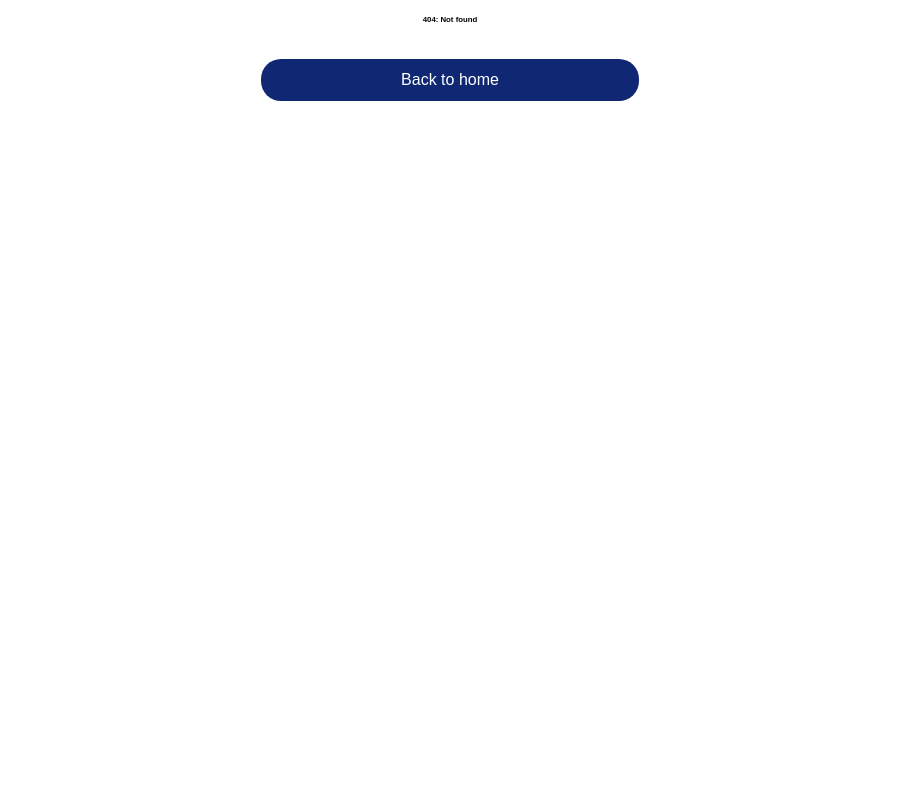
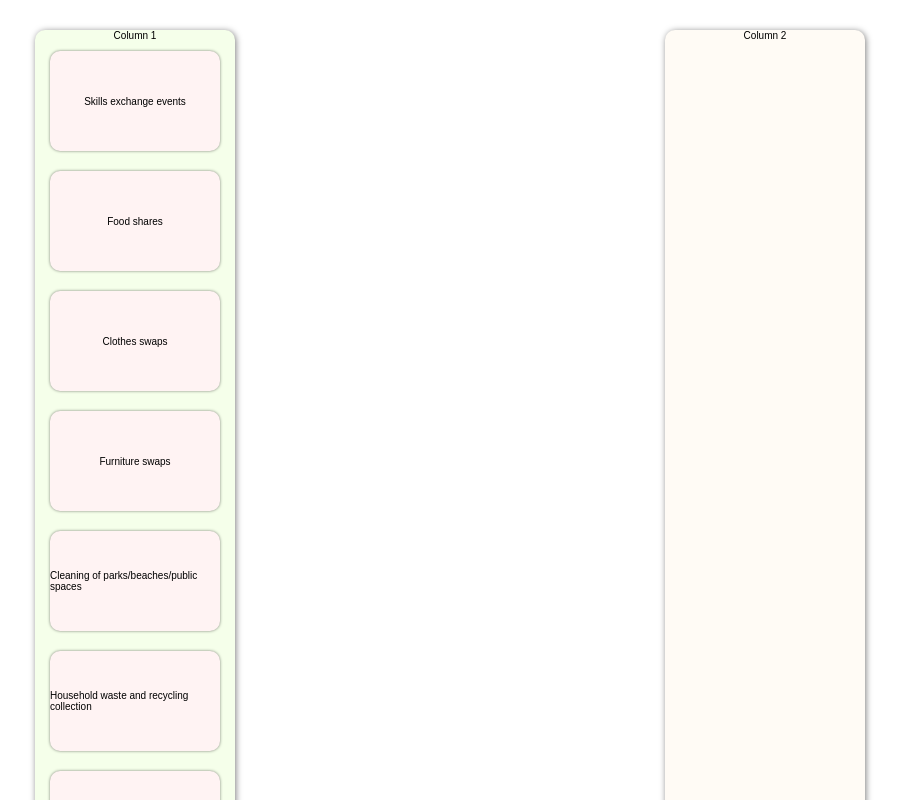
Before and after one commit to DanielaGordas/ppl-plan, a React (Create React App) app in the folder client/: page /circulareconomy in a window 1280 px wide. Before the commit this address had no page. Shown: the top 800 px of the page, without its empty margins (190-1091 px from the left). Built offline with nearby package versions, Linux system fonts and the light colour scheme.

Commit message:
added basic react dnd

```diff
--- a/client/src/App.js
+++ b/client/src/App.js
@@ -5,6 +5,7 @@ import NotFound from './components/NotFound';
 import UserDataCollection from './pages/UserDataCollection';
 import {BrowserRouter as Router, Switch, Route } from 'react-router-dom';
 import LowCarbonGame from './games/low-carbon-travel/LowCarbonGame';
+import CircularEconomyGame from './games/circular-economy/CircularEconomyGame';
 
 
 const App = () => {
@@ -20,6 +21,9 @@ const App = () => {
                               <Route path="/lowcarbon">
                                     <LowCarbonGame />
                               </Route>
+                              <Route path="/circulareconomy">
+                                    <CircularEconomyGame />
+                              </Route>
                               <Route>
                                     <NotFound />
                               </Route>
--- /dev/null
+++ b/client/src/games/circular-economy/CircularEconomyGame.js
@@ -0,0 +1,177 @@
+import React, { useState } from 'react';
+import { DndProvider , useDrag, useDrop } from "react-dnd";
+import {HTML5Backend} from "react-dnd-html5-backend";
+import {TouchBackend} from 'react-dnd-touch-backend';
+import '../../styles/pages/circulareconomy.scss'
+
+
+const MovableItem = ({name, setItems}) => {
+    const changeItemColumn = (currentItem, columnName) => {
+        setItems((prevState) => {
+            return prevState.map(e => {
+                return {
+                    ...e,
+                    column: e.name === currentItem.name ? columnName : e.column,
+                }
+            })
+        });
+    }
+    const [{ isDragging }, drag] = useDrag({
+        item: { name, type:'Our first type'},
+        end: (item, monitor) => {
+            const dropResult = monitor.getDropResult();
+            if(dropResult && dropResult.name === 'Column 1'){
+                changeItemColumn(item, 'Column 1')
+            } else {
+                changeItemColumn(item, 'Column 2')
+            }
+        },
+        collect: (monitor) => ({
+            isDragging: monitor.isDragging(),
+        }),
+    });
+
+    const opacity = isDragging ? 0.4 : 1;
+
+    return (
+        <div ref={drag} className='MovableItem' style={{  opacity }}>
+            {name}
+        </div>
+    )
+}
+
+
+const Column = ({children, className, title}) => {
+
+    const [, drop] = useDrop({
+        accept: 'Our first type',
+        drop: () => ({name: title}),
+    })
+    return (
+        <div ref={drop} className={className}>
+            {title}
+            {children}
+        </div>
+    )
+}
+
+const CircularEconomyGame = () => {
+
+    const circularEconomyGame = {
+        id: 2,
+        title: "Low waste / circular society",
+        intro: "In a low waste circular society, different responsibilities are shared among local people, the community, and the council. Your community centre is hosting a poll to decide who should take ownership for a variety of common issues. Select the issues and have your say. ",
+        instructions: "Tap the issues to find out more. Then drag them into the box which represents who you think should look after or own that issue, service or item."
+    }
+
+    const circularEconomyAnswers = [
+        {
+            id: 1,
+            name: "Skills exchange events",
+            description: "These events can build stronger communities and improve social equality by providing individuals with equal access to knowledge and skills, which will in turn boost local economies.",
+            column: 'Column 1'
+        },
+        {
+            id: 2,
+            name: "Food shares",
+            description: "£17 billion worth of food ends up in landfill each year in the UK - much of this could have been eaten by those in need. Food shares are set up to combat waste by sharing surplus or unwanted food with those in the community, helping to improve social and economic equality and building stronger communities.",
+            column: 'Column 1'
+        },
+        {
+            id: 3,
+            name: "Clothes swaps",
+            description: "Around 30% of clothing in wardrobes in the UK has not been worn for at least a year, and an estimated £140 million worth of used clothing also goes to landfill in the UK every year. Clothes swaps offer people the chance to exchange clothes, which helps build stronger communities and reduce clothing going to landfill, also saving you money!",
+            column: 'Column 1'
+        },
+        {
+            id: 4,
+            name: "Furniture swaps",
+            description: "Furniture swaps and communal repairs/repair workshops could greatly extend the life of furniture and provide people with more sustainable options. 22 million small items of furniture are thrown away every year in the UK.",
+            column: 'Column 1'
+        },
+        {
+            id: 5,
+            name: "Cleaning of parks/beaches/public spaces",
+            description: "Could the local community manage this better and more effectively than the local council or a private company?",
+            column: 'Column 1'
+        },
+        {
+            id: 6,
+            name: "Household waste and recycling collection",
+            description: "Would you be happy for a community group to manage waste collection rather than the council?",
+            column: 'Column 1'
+        },
+        {
+            id: 7,
+            name: "Locally grown food",
+            description: "Community allotments are an excellent way for children and young people to learn about growing food. Individual/family allotments offer great exercise and a regular supply of fruit and vegetables. A mixture of the two can benefit communities with sharing of surplus produce.",
+            name: 'Column 1'
+        },
+        {
+            id: 8,
+            title: "Home and garden tools",
+            description: "The average person spends almost £200 per year on tools and uses them infrequently. A shared approach could save huge amounts of resources and money.",
+            name: 'Column 1'
+        },
+        {
+            id: 9,
+            title: "Cars",
+            description: "Car sharing schemes help relieve local traffic congestion, saving up to £1,000 per year (on fuel costs, parking and other vehicle running costs).",
+            name: 'Column 1'
+        },
+        {
+            id: 10,
+            name: "Bikes",
+            description: "Bike sharing schemes enable users to access bikes 24/7 in urban areas, facilitating the use of cycling rather than other non-sustainable modes of transport.  A healthy, eco-friendly and fun way to travel!",
+            column: 'Column 1'
+        },
+        {
+            id: 11,
+            name: "Books and access to libraries",
+            description: "Shared libraries/collections of books, as well as book swaps, can save the need to buy lots of books, especially textbooks that are often only used for a short while. Books can be borrowed, swapped or donated for communal use, saving paper, resources, and money.",
+            column: 'Column 1'
+        },
+        {
+            id: 12,
+            name: "Childrens’ or pets’ toys",
+            description: "Every year in the UK, 8.5 million nearly new toys are thrown out as children and pets grow out of, or lose interest in, them. These can be redistributed to other children or pets as needed, reducing the amount in landfill.",
+            column: 'Column 1'
+        },
+        {
+            id: 13,
+            name: "Electronics",
+            description: "The UK could save £370 million if all the old small electricals that are either thrown away or hoarded were recycled.",
+            column: 'Column 1'
+        },
+
+
+    ]
+
+    const [game, setGame] = useState(circularEconomyGame);
+    const [items, setItems] = useState(circularEconomyAnswers);
+    const isMobile = window.innerWidth < 600;
+
+    const returnItemsForColumn = (columnName) => {
+        return items
+        .filter((item) => item.column === columnName)
+        .map((item) => (
+            <MovableItem key={item.id} name={item.name} setItems={setItems} />
+        ))
+    }
+
+    return(
+        <div className="Container">
+            <DndProvider backend={isMobile ? TouchBackend : HTML5Backend }>
+                <Column title='Column 1' className='Column FirstColumn'>
+                    {returnItemsForColumn('Column 1')}
+                </Column>
+                <Column title='Column 2' className='Column SecondColumn'>
+                    {returnItemsForColumn('Column 2')}
+                </Column>
+            </DndProvider>
+        </div>
+    )
+}
+
+
+export default CircularEconomyGame;
--- a/client/src/games/low-carbon-travel/LowCarbonResult.js
+++ b/client/src/games/low-carbon-travel/LowCarbonResult.js
@@ -10,7 +10,7 @@ const LowCarbonResult = () => {
             <h3 className={classes.ResultTitle}>Congratulations!</h3>
             <p className={classes.ResultText}>You chose a future which focuses on improving accessibility, affordability and infrastructure, helping more people to own electric vehicles. Benefits include the creation of approximately 27,000 new jobs, savings of up to 75% on running costs, and reducing emissions down to zero! You’re on the road to success, here’s your Transport Trophy!</p>
             <p className={classes.ResultIcon}><FaAward /></p>
-            <Link to="/"> <button className="Btn">Next Game</button></Link>
+            <Link to="/circulareconomy"> <button className="Btn">Next Game</button></Link>
       </div>
     )
   }
--- /dev/null
+++ b/client/src/styles/pages/circulareconomy.scss
@@ -0,0 +1,40 @@
+@import "../scss-variables.scss";
+
+.Container {
+    display: flex;
+    flex-direction: row;
+    justify-content: space-around;
+}
+
+.Column {
+    min-height: 600px;
+    width: 200px;
+    margin: 20px;
+    border-radius: 10px;
+    box-shadow: 1px 1px 6px rgba(0,0,0,0.5);
+    display: flex;
+    justify-content: center;
+    flex-wrap: wrap;
+}
+
+.FirstColumn {
+    background-color: #f5ffea;
+    font-size: 1rem;
+}
+
+.SecondColumn {
+    background-color: #fffbf5;
+    font-size: 1rem;
+}
+
+.MovableItem {
+    border-radius: 10px;
+    background-color: #fff3f3;
+    height: 100px;
+    width: 170px;
+    margin: 10px auto;
+    display: flex;
+    justify-content: center;
+    align-items: center;
+    box-shadow: 0px 0px 3px rgba(0,0,0,0.5);
+}
--- a/client/src/styles/pages/lowcarbon.module.scss
+++ b/client/src/styles/pages/lowcarbon.module.scss
@@ -85,7 +85,6 @@
   top: 50%;
   left: 50%;
   transform-origin: bottom;
-  // transform: translate(-50%, -50%) rotate(0deg);
   border-radius: 2rem;
 }
 
--- a/package.json
+++ b/package.json
@@ -15,6 +15,10 @@
     "axios": "^0.21.0",
     "react-beautiful-dnd": "^13.0.0",
     "react-burger-menu": "^2.9.2",
+    "react-dnd": "^11.1.3",
+    "react-dnd-html5-backend": "^11.1.3",
+    "react-dnd-multi-backend": "^6.0.2",
+    "react-dnd-touch-backend": "^11.1.3",
     "react-icons": "^4.1.0",
     "react-responsive-carousel": "^3.2.10",
     "react-router-dom": "^5.2.0",
```
Also changed, not shown: 1 other file (tests, documents, lock files or other folders).
